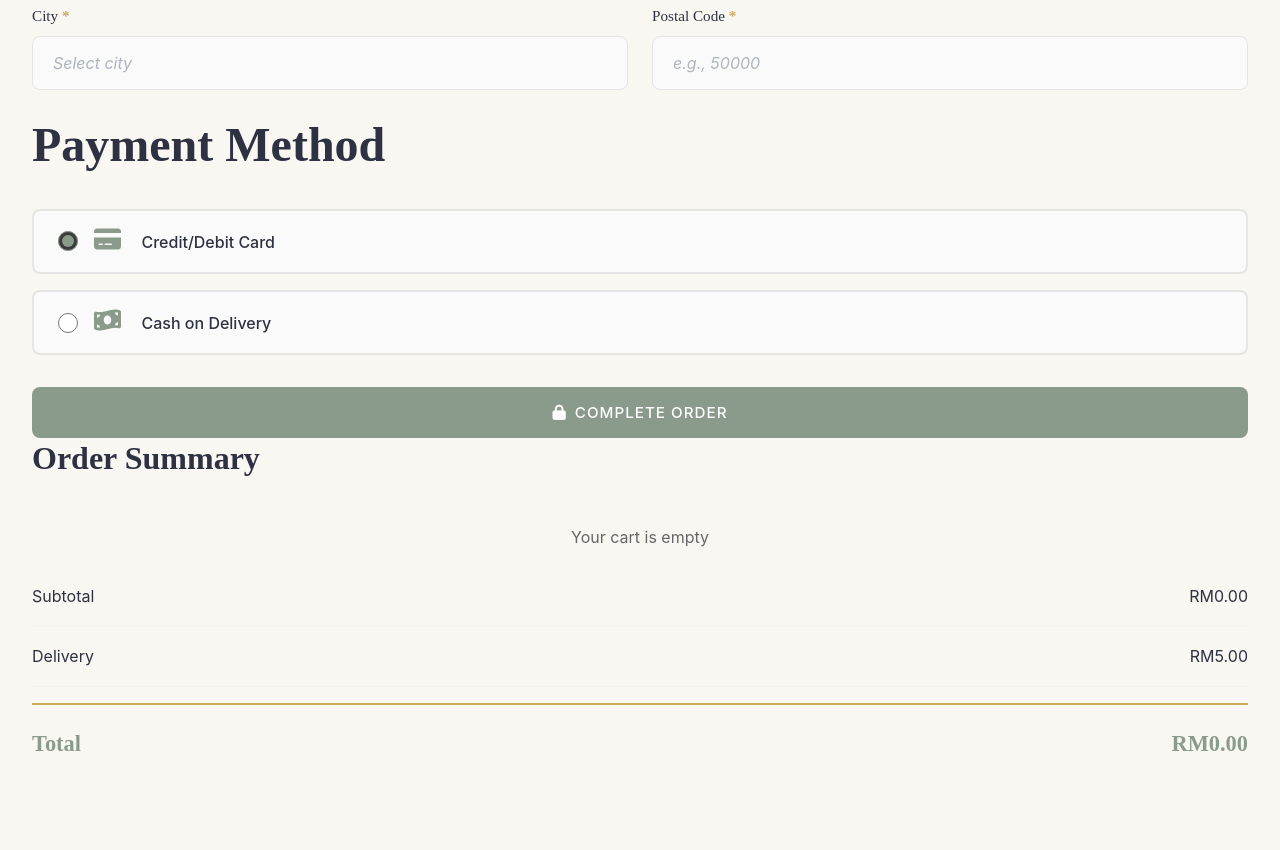
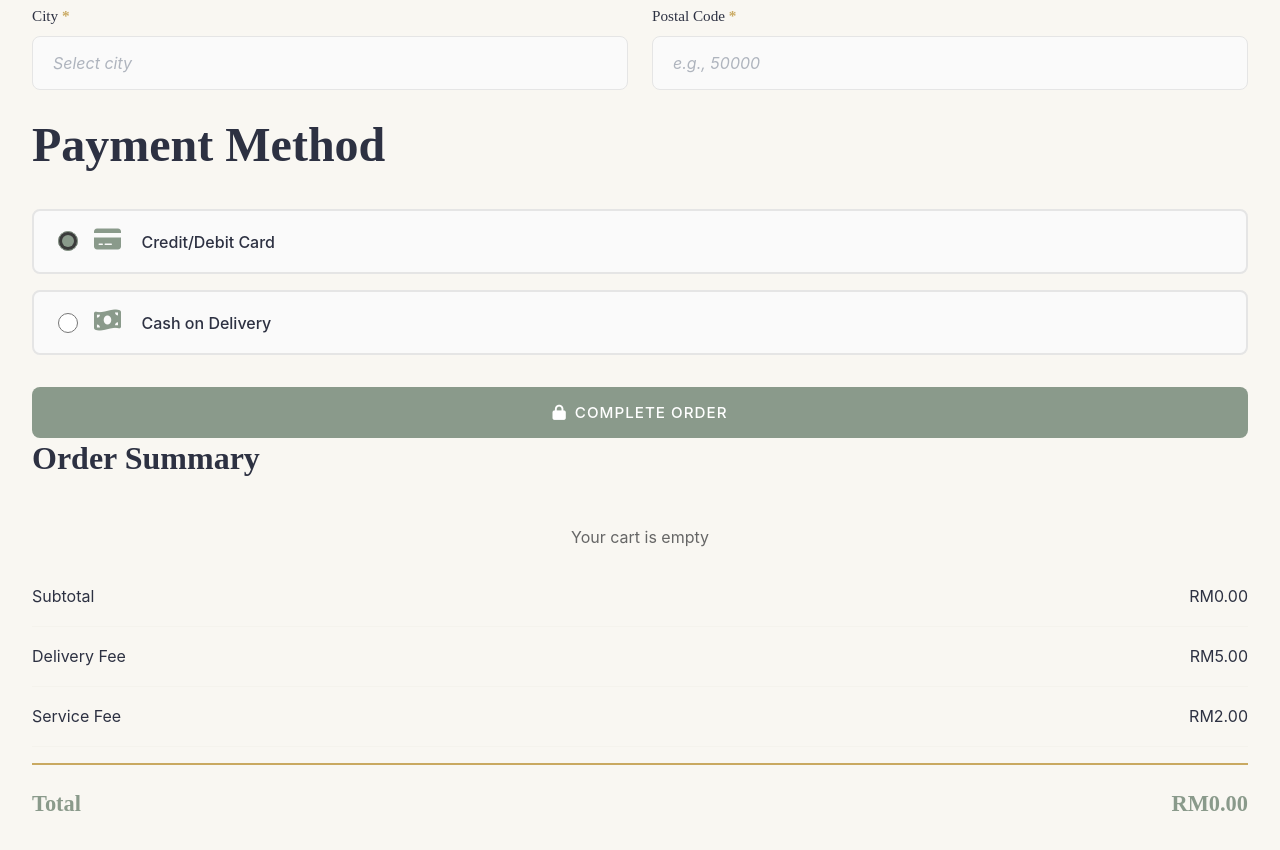
Before and after one commit to Soulbuilder-lab/Nutribites, a website: page public/checkout.html in a window 1280 px wide. Shown: the part 734-1584 px from the top of the page. Before the commit the page ends 1529 px from the top, so only its background shows below. Drawn offline with Linux system fonts and the light colour scheme.

Commit message:
Add files via upload

```diff
--- a/public/checkout.html
+++ b/public/checkout.html
@@ -91,8 +91,12 @@
             <span id="checkoutSubtotal">RM0.00</span>
           </div>
           <div class="summary-row">
-            <span>Delivery</span>
+            <span>Delivery Fee</span>
             <span>RM5.00</span>
+          </div>
+          <div class="summary-row">
+            <span>Service Fee</span>
+            <span>RM2.00</span>
           </div>
           <div class="summary-row total">
             <span>Total</span>
```
Also changed, not shown: public/success.html (+1 -1 lines).
